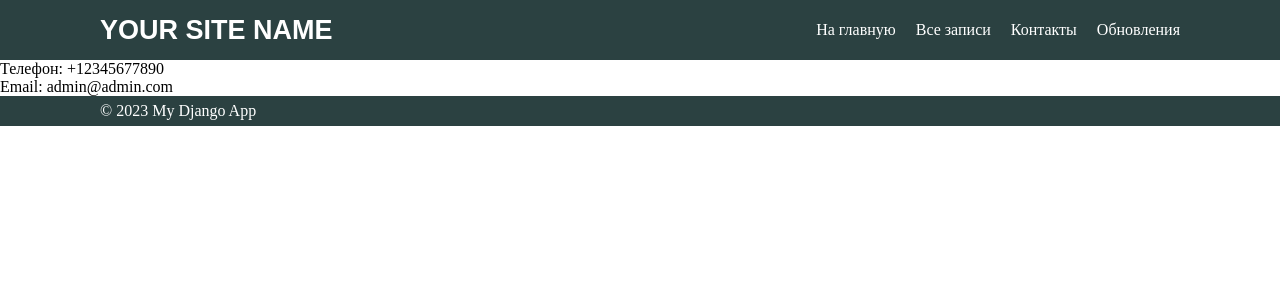
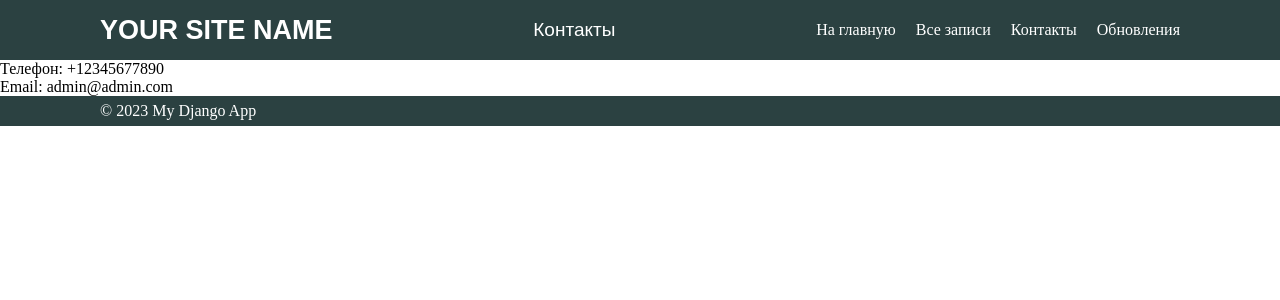
Before and after one commit to skolavsky/diplom_mrs, a Django app: page /contacts/ in a window 1280 px wide. Shown: the top 300 px of the page. Run offline with Django 4.2, Linux system fonts and the light colour scheme; a user stored in the database is signed in; parts of the project's set-up code (start-up, migrations or seed data) failed here and were passed over.

Commit message:
fear: block header in base.html

```diff
--- a/mrs_proj/web_handler/static/css/styles.css
+++ b/mrs_proj/web_handler/static/css/styles.css
@@ -98,10 +98,12 @@ body {
 
 .header h1
 {
-    height: auto;
-    text-align: center;
+    font: 700 27px/120% Arial, "Helvetica Neue", Helvetica, sans-serif;
+}
 
-    font: 700 27px/120% Arial, "Helvetica Neue", Helvetica, sans-serif;
+.header h2
+{
+    font: 400 19px/120% Arial, "Helvetica Neue", Helvetica, sans-serif;
 }
 
 .header .menu
--- a/mrs_proj/web_handler/templates/base.html
+++ b/mrs_proj/web_handler/templates/base.html
@@ -15,6 +15,7 @@
         <header class="header">
             <div class="wrapp">
                 <h1>YOUR SITE NAME</h1>
+                <h2 class="title">{% block header %}{% endblock %}</h2>
                 <nav class="menu">
                     <a href="{% url 'home' %}">На главную</a>
                     <a href="{% url 'client_list' %}">Все записи</a>
```
